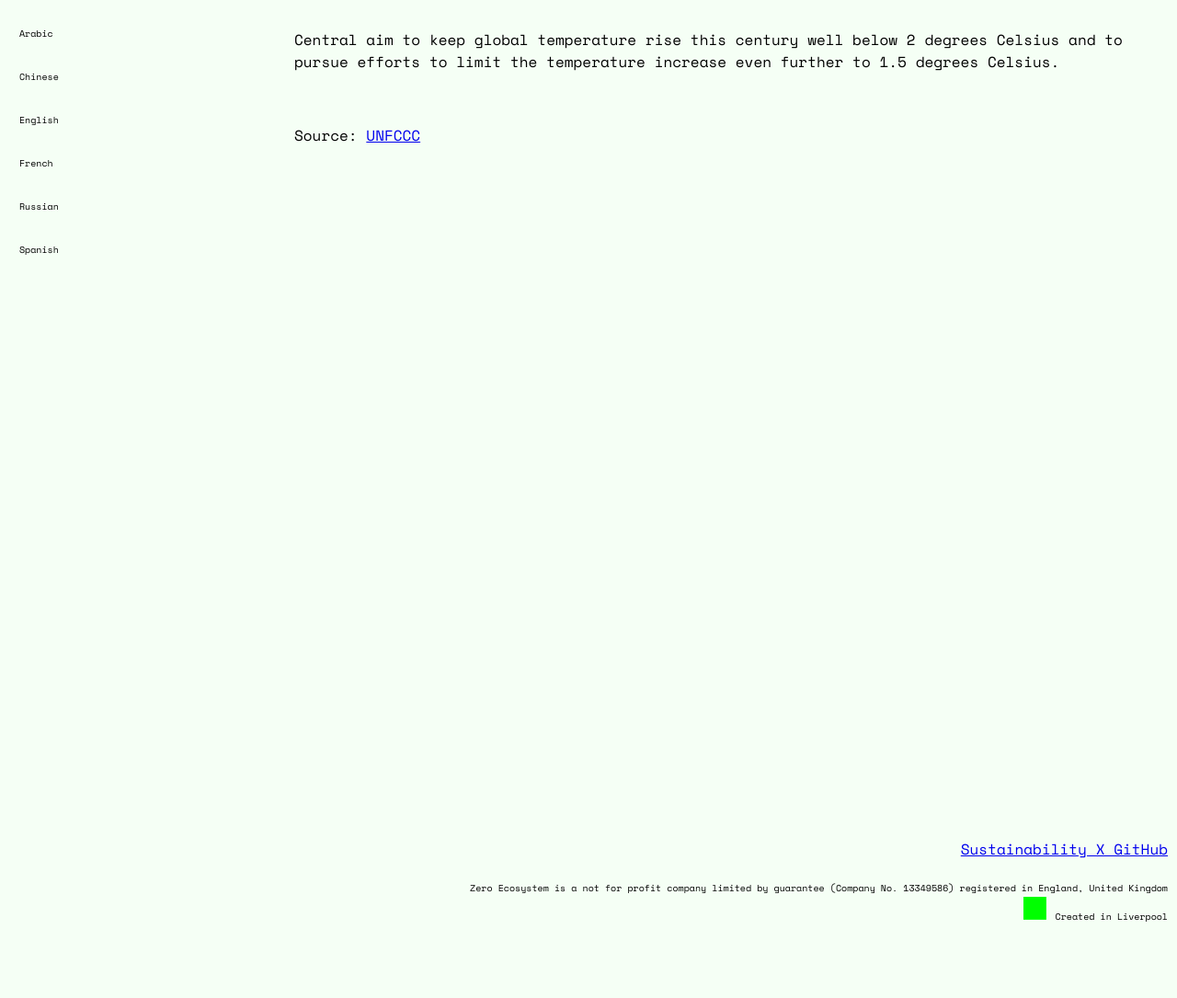
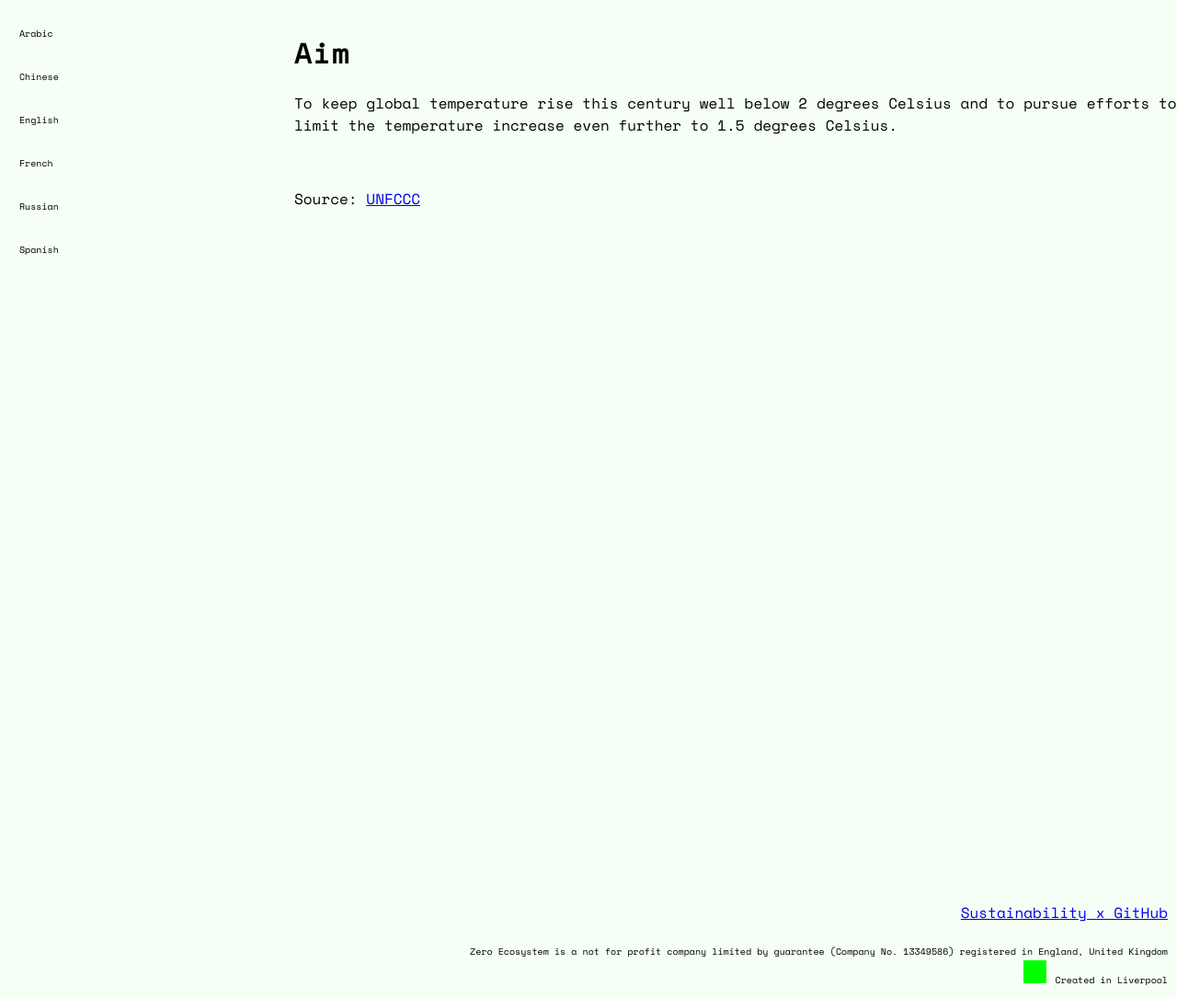
Before and after one commit to zero2050net/parisagreement, a plain HTML site: page index.html in a window 1280 px wide. Shown: the part 112-1197 px from the top of the page at 92% size. Before the commit the page ends 1128 px from the top, so only its background shows below. Drawn offline with nearby package versions, Linux system fonts and the light colour scheme; a web font is replaced by a local one.

Commit message:
Update index.html

```diff
--- a/index.html
+++ b/index.html
@@ -191,8 +191,8 @@ p4 {
   <br>
   <p4 id="demo"></p4>
   <br>
-
-  <p>Central aim to keep global temperature rise this century well below 2 degrees Celsius and to pursue efforts to limit the temperature increase even further to 1.5 degrees Celsius.</p>
+  <h1>Aim</h1>
+  <p>To keep global temperature rise this century well below 2 degrees Celsius and to pursue efforts to limit the temperature increase even further to 1.5 degrees Celsius.</p>
   <br>
   <p>Source: <a href="https://unfccc.int/process-and-meetings/the-paris-agreement/the-paris-agreement/key-aspects-of-the-paris-agreement" target="_blank">UNFCCC</a></p>
   <br>
@@ -276,7 +276,7 @@ var x = setInterval(function() {
   <br>
 
  <div class="footer">
- <p><a href="https://github.blog/2021-04-22-environmental-sustainability-github/" target="_blank">Sustainability X GitHub</a></p>
+ <p><a href="https://github.blog/2021-04-22-environmental-sustainability-github/" target="_blank">Sustainability x GitHub</a></p>
  <p2> Zero Ecosystem is a not for profit company limited by guarantee (Company No. 13349586) registered in England, United Kingdom </p2>
  <br>
   <img src="favicon.png"
```
